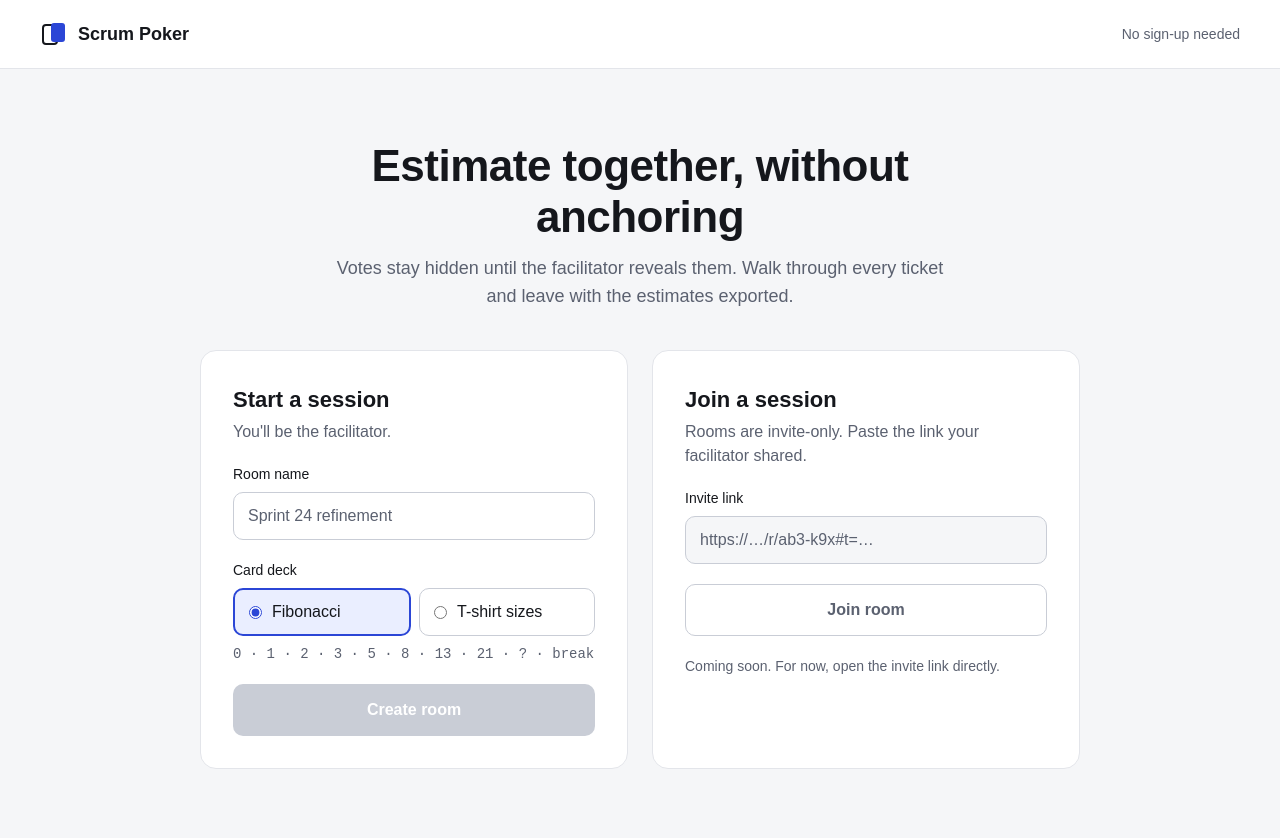
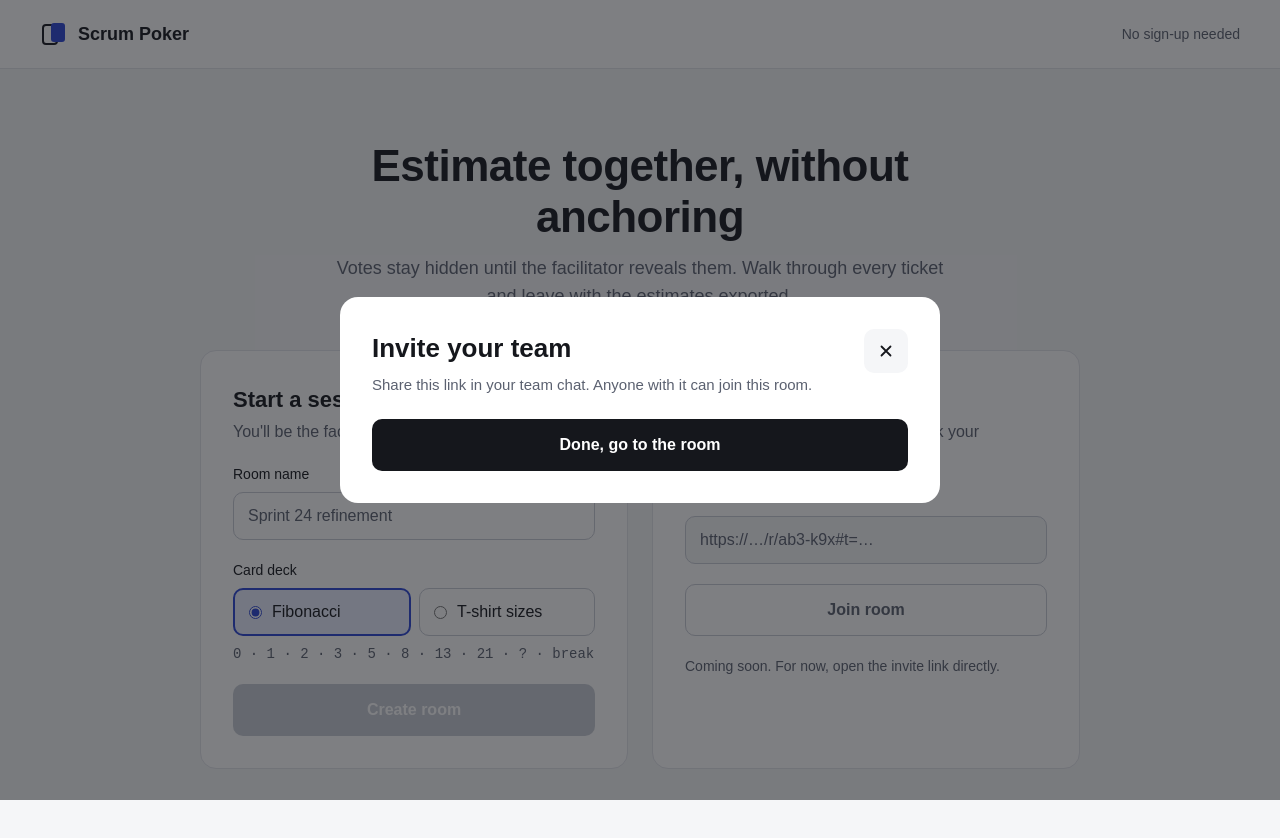
Before and after one commit to janielee1111/scrum-gromming-poker, a React (Vite) app in the folder frontend/: page / in a window 1280 px wide. Shown: the top 838 px of the page. Built offline with nearby package versions, Linux system fonts and the light colour scheme.

Commit message:
STAR-30: Build invite team popup

```diff
--- a/frontend/src/App.tsx
+++ b/frontend/src/App.tsx
@@ -1,5 +1,11 @@
+import { InvitePopup } from './components/InvitePopup';
 import { HomePage } from './pages/HomePage';
 
 export default function App() {
-  return <HomePage />;
+  return (
+    <>
+      <HomePage />
+      <InvitePopup />
+    </>
+  );
 }
--- /dev/null
+++ b/frontend/src/components/InvitePopup.module.css
@@ -0,0 +1,88 @@
+.backdrop {
+  position: fixed;
+  inset: 0;
+  z-index: 10;
+  display: flex;
+  align-items: center;
+  justify-content: center;
+  padding: 16px;
+  background: rgba(21, 23, 28, 0.55);
+}
+
+.card {
+  width: 100%;
+  max-width: 600px;
+  max-height: calc(100vh - 32px);
+  overflow-y: auto;
+  display: flex;
+  flex-direction: column;
+  gap: 22px;
+  padding: 32px;
+  background: var(--color-surface);
+  border-radius: 18px;
+}
+
+.title {
+  margin: 0;
+  font-size: 26px;
+  font-weight: 700;
+}
+.subtitle {
+  margin: 0;
+  font-size: 15px;
+  line-height: 1.5;
+  color: var(--color-muted);
+}
+
+.header {
+  display: flex;
+  align-items: flex-start;
+  justify-content: space-between;
+  gap: 16px;
+}
+.headText {
+  display: flex;
+  flex-direction: column;
+  gap: 6px;
+}
+
+.closeButton {
+  width: 44px;
+  height: 44px;
+  flex: none;
+  display: flex;
+  align-items: center;
+  justify-content: center;
+  border: 0;
+  border-radius: 10px;
+  background: var(--color-page);
+  color: var(--color-ink);
+  cursor: pointer;
+}
+
+.closeButton:focus-visible,
+.doneButton:focus-visible {
+  outline: 2px solid var(--color-line);
+  outline-offset: 2px;
+}
+
+.doneButton {
+  height: 52px;
+  border: 0;
+  border-radius: var(--radius-field);
+  background: var(--color-ink);
+  color: var(--color-surface);
+  font: inherit;
+  font-size: 16px;
+  font-weight: 600;
+  cursor: pointer;
+}
+
+@media (max-width: 600px) {
+  .card {
+    padding: 24px;
+  }
+  .title {
+    font-size: var(--text-title);
+  }
+}
--- /dev/null
+++ b/frontend/src/components/InvitePopup.tsx
@@ -0,0 +1,60 @@
+export type InvitePopupProps = {
+  code?: string;
+  inviteToken?: string;
+  roomName?: string;
+};
+
+const focusRing =
+  'focus-visible:outline-2 focus-visible:outline-offset-2 focus-visible:outline-primary';
+
+export function InvitePopup({ roomName }: InvitePopupProps) {
+  return (
+    <div className="fixed inset-0 z-10 flex items-center justify-center bg-ink/55 p-4">
+      <section
+        role="dialog"
+        aria-modal="true"
+        aria-labelledby="invite-title"
+        className="flex max-h-[calc(100vh-32px)] w-full max-w-[600px] flex-col gap-[22px] overflow-y-auto rounded-[18px] bg-surface p-6 sm:p-8"
+      >
+        <div className="flex items-start justify-between gap-4">
+          <div className="flex flex-col gap-1.5">
+            <h1
+              id="invite-title"
+              className="text-title font-bold sm:text-[26px]"
+            >
+              Invite your team
+            </h1>
+            <p className="text-[15px] leading-normal text-muted">
+              Share this link in your team chat. Anyone with it can join{' '}
+              {roomName ?? 'this room'}.
+            </p>
+          </div>
+          <button
+            type="button"
+            aria-label="Close"
+            className={`flex size-11 flex-none cursor-pointer items-center justify-center rounded-field bg-page text-ink ${focusRing}`}
+          >
+            <svg width="16" height="16" viewBox="0 0 16 16" aria-hidden="true">
+              <path
+                d="M3.5 3.5l9 9M12.5 3.5l-9 9"
+                stroke="currentColor"
+                strokeWidth="1.8"
+                strokeLinecap="round"
+              />
+            </svg>
+          </button>
+        </div>
+
+        {/* Step 3: link field and Copy button go here */}
+        {/* Step 4: QR code goes here */}
+
+        <button
+          type="button"
+          className={`h-[52px] cursor-pointer rounded-field bg-ink text-base font-semibold text-surface ${focusRing}`}
+        >
+          Done, go to the room
+        </button>
+      </section>
+    </div>
+  );
+}
--- a/frontend/src/styles/global.css
+++ b/frontend/src/styles/global.css
@@ -14,9 +14,6 @@
   --color-primary-hover: #1c2f9e; /* hover:bg-primary-hover */
   --color-primary-soft: #eaeeff; /* bg-primary-soft */
   --color-warning: #b5530f; /* text-warning */
-  --color-warning-soft: #fdf0e6; /* bg-warning-soft */
-  --color-warning-ink: #5c2a06; /* text-warning-ink */
-  --color-warning-line: #f3d7bf; /* border-warning-line */
   --color-warning-soft: #fdf0e6; /* bg-warning-soft */
   --color-warning-ink: #5c2a06; /* text-warning-ink */
   --color-warning-line: #f3d7bf; /* border-warning-line */
```
